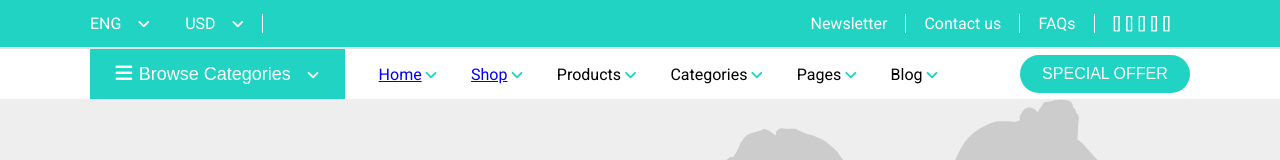
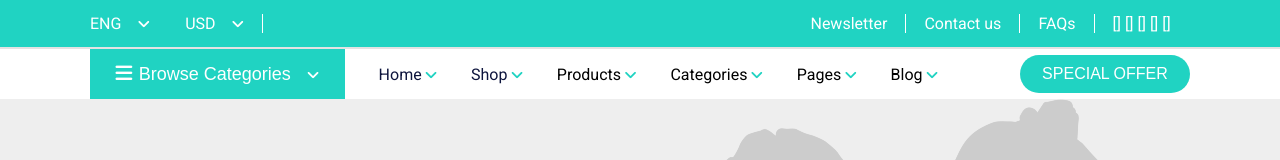
Before and after one commit to ScrumWin21/ScrumFrontEnd, a React (Create React App) app: page / in a window 1280 px wide. Shown: the top 160 px of the page. Built offline with nearby package versions, Linux system fonts and the light colour scheme; some icons are missing.

Commit message:
Item #78, styling completed on navbar

```diff
--- a/scss/_navbarThree.scss
+++ b/scss/_navbarThree.scss
@@ -13,9 +13,16 @@
   cursor: pointer;
 }
 
+a {
+  text-decoration: none;
+  font-family: $FontMain;
+  color: $ThemeColorDarkBlue;
+}
+
 span,
 button {
   margin-right: 1.2rem;
+
 }
 
 span:hover {
```
Also changed, not shown: src/components/shared/NavbarThree.js (indentation only).
